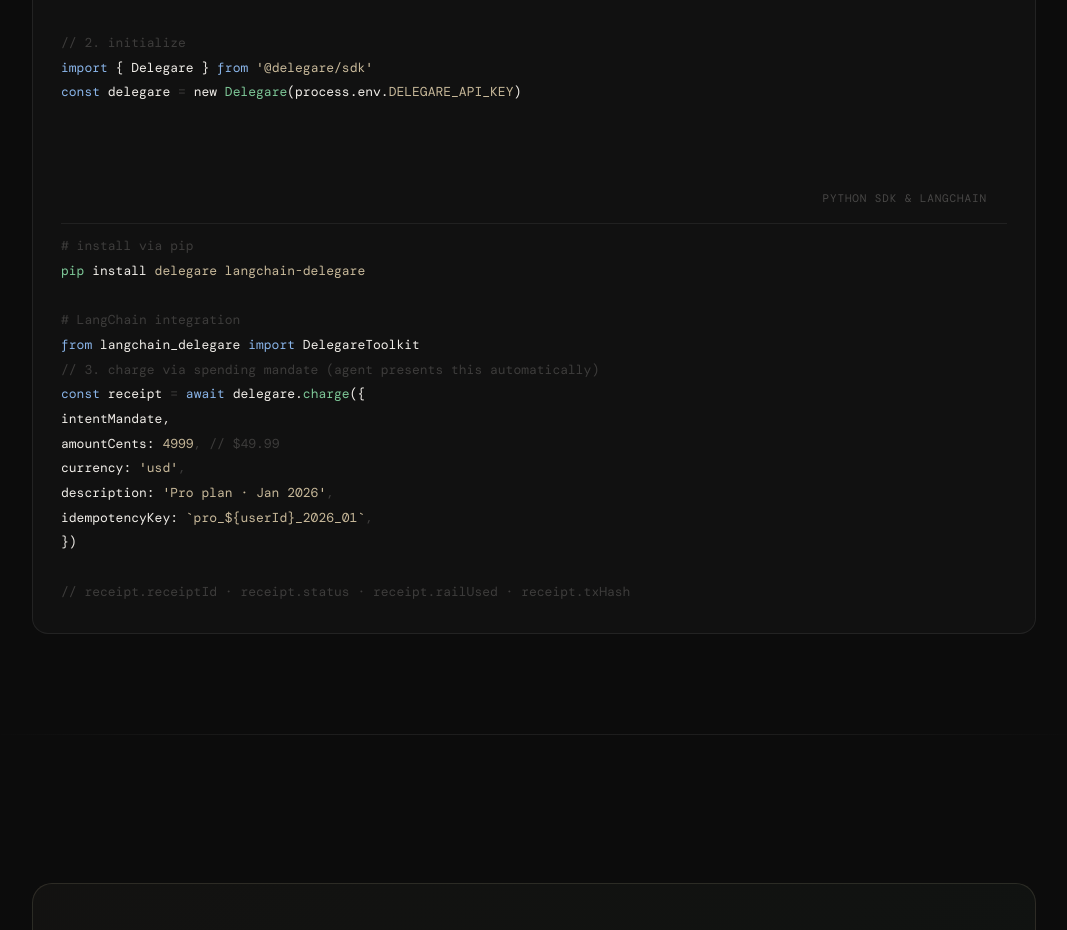
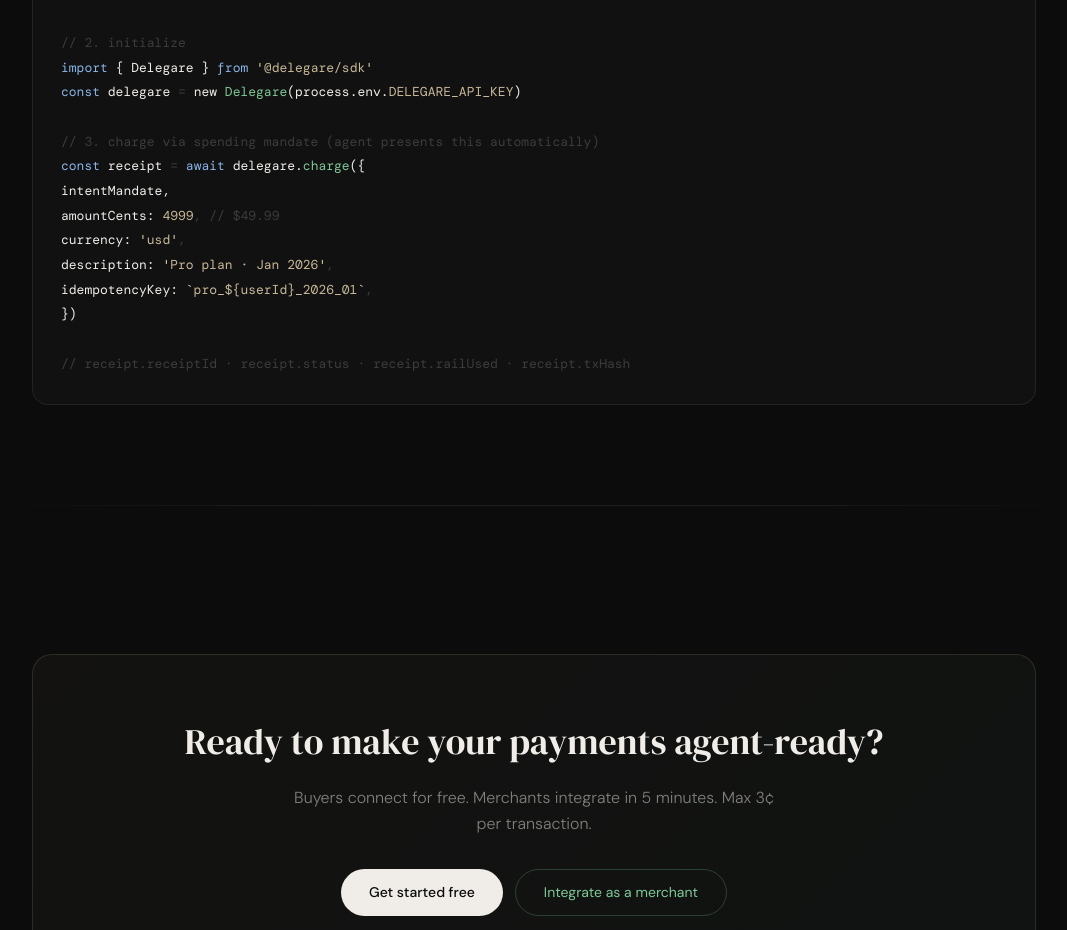
Before and after one commit to delegare/delegare, a Next.js app in the folder apps/web/: page / in a window 1280 px wide. Shown: the part 5380-6310 px from the top of the page, without its empty margins (106-1173 px from the left). Built offline with nearby package versions, Linux system fonts and the light colour scheme; no server answers; what @aws-amplify/ui-react, aws-amplify would draw is missing.

Commit message:
chore(docs): remove python lang-chain instructions from frontend landing page

```diff
--- a/apps/web/src/app/page.tsx
+++ b/apps/web/src/app/page.tsx
@@ -503,28 +503,6 @@
               <span className="c-white">)</span>
             </div>
             <div>&nbsp;</div>
-            <div>&nbsp;</div>
-            <div className="code-header" style={{ marginTop: "20px", marginBottom: "10px" }}>
-              <span className="code-tab">Python SDK & LangChain</span>
-            </div>
-            <div>
-              <span className="c-dim">{"# install via pip"}</span>
-            </div>
-            <div>
-              <span className="c-green">pip</span>
-              <span className="c-white"> install </span>
-              <span className="c-gold">delegare langchain-delegare</span>
-            </div>
-            <div>&nbsp;</div>
-            <div>
-              <span className="c-dim">{"# LangChain integration"}</span>
-            </div>
-            <div>
-              <span className="c-blue">from</span>
-              <span className="c-white"> langchain_delegare </span>
-              <span className="c-blue">import</span>
-              <span className="c-white"> DelegareToolkit</span>
-            </div>
             <div>
               <span className="c-dim">
                 {
```
